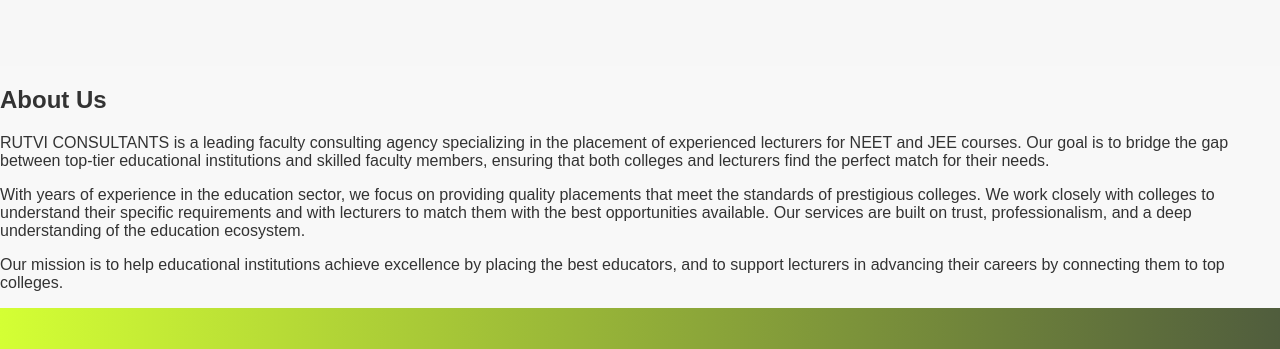
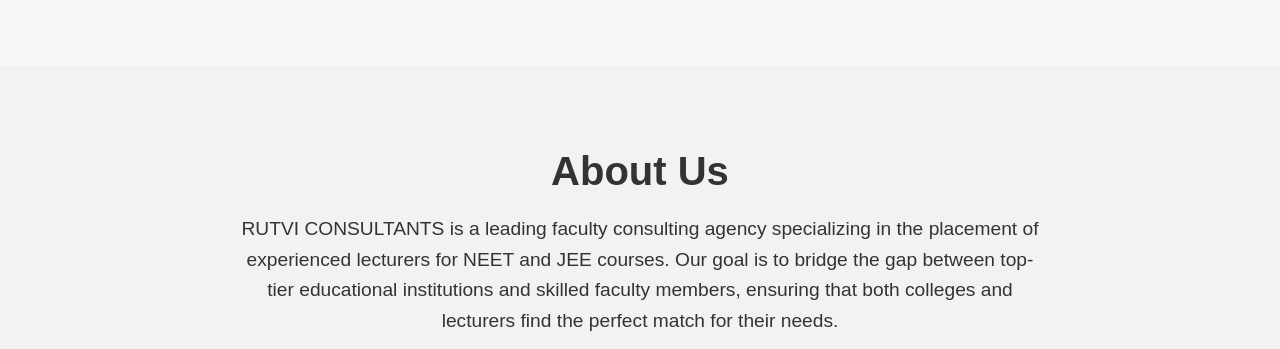
Before and after one commit to Sanjana-nh/rutvi-consultants-website, a plain HTML site: page index.html in a window 1280 px wide. Shown: the part 1433-1782 px from the top of the page. Drawn offline with Linux system fonts and the light colour scheme.

Commit message:
Update style.css

```diff
--- a/style.css
+++ b/style.css
@@ -129,3 +129,24 @@ footer {
     background: #ffff33;
     font-weight: bold;
 }
+/* About Us Section */
+.about {
+    padding: 50px;
+    background: #f2f2f2;
+    text-align: center;
+}
+
+.about h2 {
+    font-size: 2.5em;
+    font-weight: bold;
+    margin-bottom: 20px;
+}
+
+.about p {
+    font-size: 1.2em;
+    margin: 15px 0;
+    line-height: 1.6;
+    max-width: 800px;
+    margin-left: auto;
+    margin-right: auto;
+}
```
